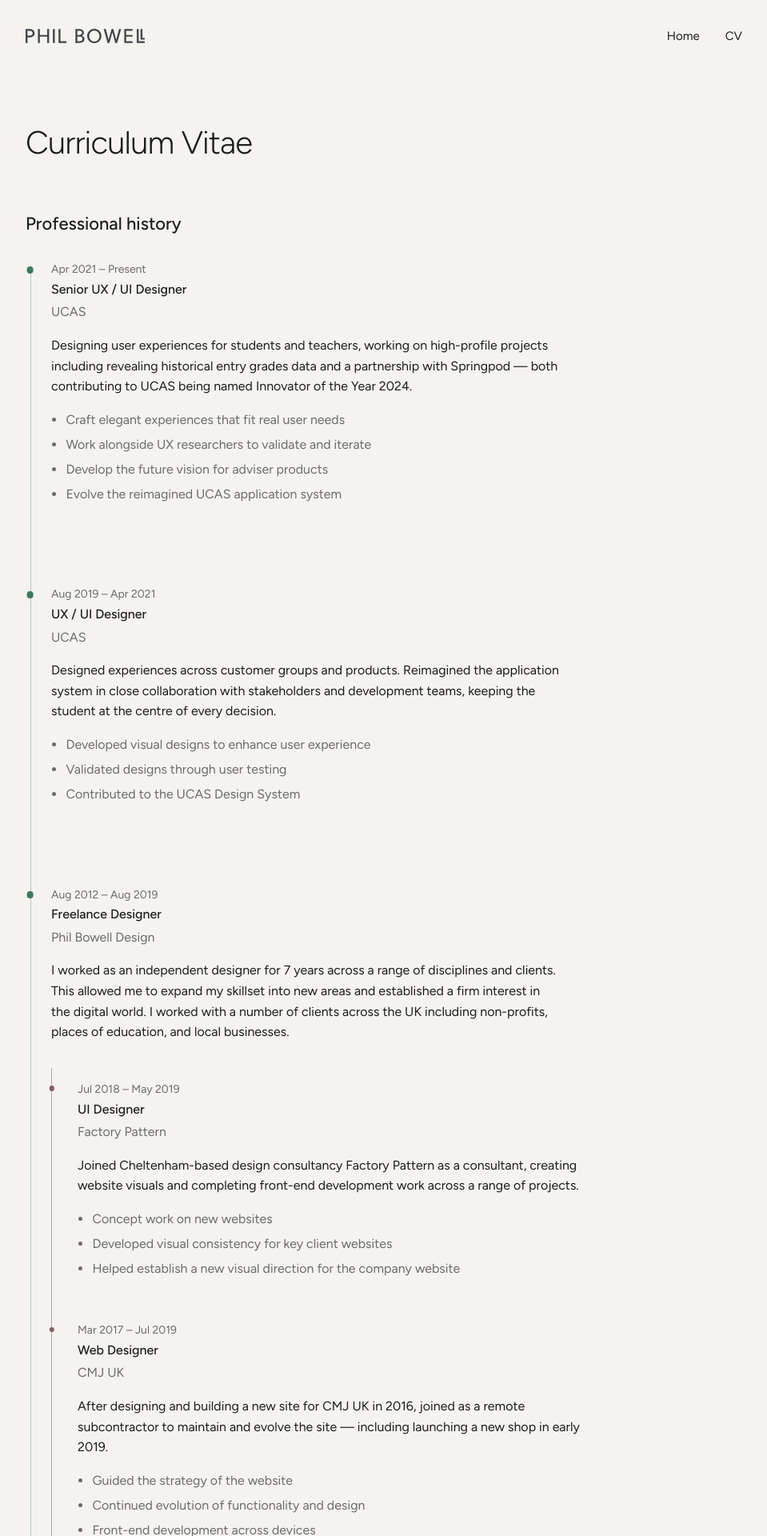
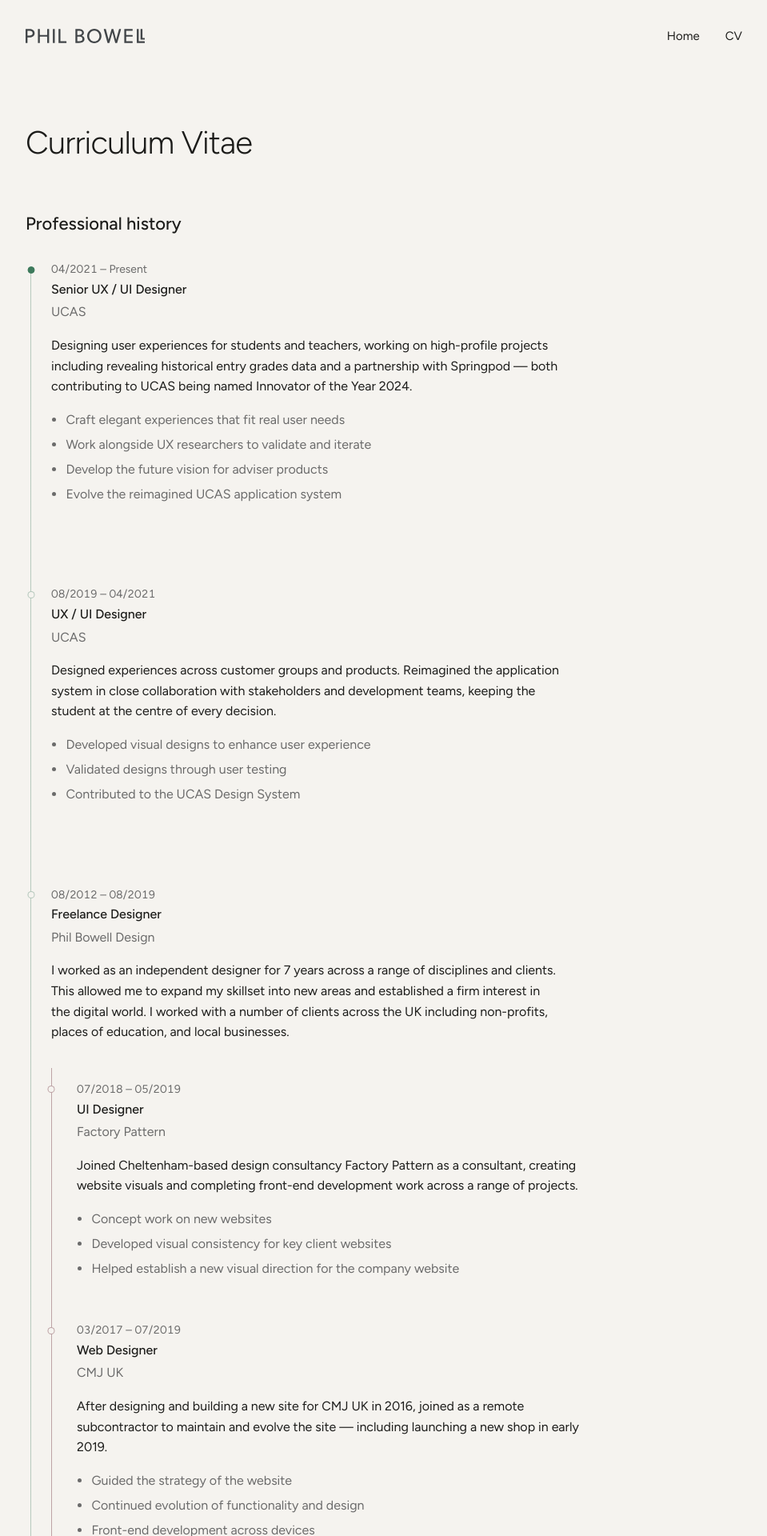
Before and after one commit to philbowell/philbowell.github.io, a Jekyll site: the page built from cv.md, in a window 1280 px wide. Shown: the top 1920 px of the page at 80% size, without its empty margins (160-1119 px from the left). Built offline with Jekyll 4.4.1, drawn with Linux system fonts in a browser that asks for light colours; some of the changed text lies outside the part shown.

Commit message:
Refine CV timeline and skills
Closes #11

```diff
--- a/assets/css/style.css
+++ b/assets/css/style.css
@@ -159,12 +159,17 @@ a {
   padding-top: 0;
 }
 
+.cv-section[aria-labelledby="skills"] {
+  border-top: 0;
+}
+
 .cv-section h2 {
   margin-top: 0;
   margin-bottom: var(--space-md);
 }
 
 .cv-timeline {
+  --cv-line-color: color-mix(in srgb, var(--color-accent) 34%, transparent);
   --cv-timeline-x: 0.35rem;
   padding-left: var(--space-md);
   position: relative;
@@ -173,11 +178,16 @@ a {
 .cv-timeline::before {
   content: "";
   position: absolute;
-  top: 0.35rem;
+  top: 0.7rem;
   bottom: 0.35rem;
   left: var(--cv-timeline-x);
   width: 1px;
-  background: color-mix(in srgb, var(--color-accent) 34%, transparent);
+  background: linear-gradient(
+    to bottom,
+    var(--cv-line-color) 0%,
+    var(--cv-line-color) calc(100% - var(--space-lg)),
+    color-mix(in srgb, var(--color-accent) 0%, transparent) 100%
+  );
 }
 
 .cv-role,
@@ -204,11 +214,14 @@ a {
   content: "";
   position: absolute;
   top: calc((var(--space-md) * 1.25) + 0.42rem);
-  left: calc(var(--cv-timeline-x) - var(--space-md));
+  left: calc(var(--cv-timeline-x) - var(--space-md) + 1px);
   width: 0.55rem;
+  min-width: 9px;
   height: 0.55rem;
+  min-height: 9px;
+  border: 1px solid var(--cv-line-color);
   border-radius: 50%;
-  background: var(--color-accent);
+  background: var(--color-bg);
   transform: translateX(-50%);
   z-index: 1;
 }
@@ -221,13 +234,29 @@ a {
 
 .cv-role:first-child::before {
   top: 0.42rem;
+  border-color: var(--color-accent);
+  background: var(--color-accent);
+  animation: cv-current-pulse 2.4s ease-out infinite;
+}
+
+@keyframes cv-current-pulse {
+  0% {
+    box-shadow: 0 0 0 0 color-mix(in srgb, var(--color-accent) 30%, transparent);
+  }
+
+  70% {
+    box-shadow: 0 0 0 0.45rem color-mix(in srgb, var(--color-accent) 0%, transparent);
+  }
+
+  100% {
+    box-shadow: 0 0 0 0 color-mix(in srgb, var(--color-accent) 0%, transparent);
+  }
 }
 
 .cv-role h3,
 .cv-subrole h4,
 .cv-project h3,
-.cv-skill-grid h3,
-.cv-education h3 {
+.cv-skill-list h3 {
   font-size: 1rem;
   font-weight: 500;
   line-height: 1.4;
@@ -236,8 +265,7 @@ a {
 
 .cv-role p,
 .cv-subrole p,
-.cv-project p,
-.cv-education p {
+.cv-project p {
   max-width: 62ch;
 }
 
@@ -248,6 +276,8 @@ a {
 
 .cv-date {
   font-size: 0.875rem;
+  font-variant-numeric: tabular-nums;
+  font-feature-settings: "tnum";
   margin-bottom: 0.15rem;
 }
 
@@ -257,24 +287,39 @@ a {
 
 .cv-role ul,
 .cv-subrole ul,
-.cv-skill-grid ul {
+.cv-skill-list ul {
   color: var(--color-secondary);
   padding-left: 1.15rem;
 }
 
 .cv-role li,
 .cv-subrole li,
-.cv-skill-grid li {
+.cv-skill-list li {
   margin-bottom: 0.35rem;
 }
 
 .cv-role-children {
   --cv-branch-color: #8a5a63;
+  --cv-branch-line-color: color-mix(in srgb, var(--cv-branch-color) 52%, transparent);
   margin-top: var(--space-md);
   margin-left: 0;
   padding-left: var(--space-md);
-  border-left: 1px solid color-mix(in srgb, var(--cv-branch-color) 52%, transparent);
   position: relative;
+}
+
+.cv-role-children::before {
+  content: "";
+  position: absolute;
+  top: 0;
+  bottom: 0.35rem;
+  left: 0;
+  width: 1px;
+  background: linear-gradient(
+    to bottom,
+    var(--cv-branch-line-color) 0%,
+    var(--cv-branch-line-color) calc(100% - var(--space-md)),
+    color-mix(in srgb, var(--cv-branch-color) 0%, transparent) 100%
+  );
 }
 
 .cv-subrole {
@@ -288,9 +333,12 @@ a {
   top: calc(var(--space-sm) + 0.42rem);
   left: calc(var(--space-md) * -1);
   width: 0.4rem;
+  min-width: 9px;
   height: 0.4rem;
+  min-height: 9px;
+  border: 1px solid var(--cv-branch-line-color);
   border-radius: 50%;
-  background: var(--cv-branch-color);
+  background: var(--color-bg);
   transform: translateX(-50%);
   z-index: 1;
 }
@@ -299,29 +347,53 @@ a {
   margin-top: var(--space-sm);
 }
 
-.cv-project-list,
-.cv-education-list {
+.cv-project-list {
   max-width: 72ch;
 }
 
-.cv-skill-grid {
+.cv-skill-list {
   display: grid;
-  grid-template-columns: repeat(3, minmax(0, 1fr));
-  gap: var(--space-md);
+  gap: calc(var(--space-md) * 1.15);
 }
 
-.cv-skill-grid ul {
-  margin-top: var(--space-sm);
+.cv-skill-list h3 {
+  color: color-mix(in srgb, var(--color-secondary) 70%, transparent);
+  font-size: 0.875rem;
+  font-weight: 500;
+  letter-spacing: 0.05em;
+  margin-bottom: var(--space-sm);
+  text-transform: uppercase;
 }
 
-.cv-education {
-  padding-block: var(--space-md);
-  border-top: 1px solid color-mix(in srgb, var(--color-text) 8%, transparent);
+.cv-skill-list ul {
+  margin-top: 0;
 }
 
-.cv-education:first-child {
-  border-top: 0;
-  padding-top: 0;
+.cv-inline-list {
+  display: flex;
+  flex-wrap: wrap;
+  gap: 0.15rem 0;
+  list-style: none;
+  padding-left: 0;
+}
+
+.cv-skill-list .cv-inline-list {
+  padding-left: 0;
+}
+
+.cv-inline-list li {
+  display: inline-flex;
+  align-items: center;
+  color: color-mix(in srgb, var(--color-text) 72%, var(--color-secondary));
+  font-size: 1rem;
+  line-height: 1.6;
+  margin-bottom: 0;
+}
+
+.cv-inline-list li + li::before {
+  content: "·";
+  margin-inline: 0.35rem;
+  color: color-mix(in srgb, var(--color-secondary) 78%, transparent);
 }
 
 /* Responsive */
@@ -334,8 +406,7 @@ a {
   }
 
   .cv-role,
-  .cv-project,
-  .cv-skill-grid {
+  .cv-project {
     grid-template-columns: 1fr;
     gap: var(--space-sm);
   }
--- a/cv.md
+++ b/cv.md
@@ -13,7 +13,7 @@ title: CV
   <div class="cv-timeline">
     <article class="cv-role">
       <div class="cv-role-content">
-        <p class="cv-date">Apr 2021 – Present</p>
+        <p class="cv-date">04/2021 – Present</p>
         <h3>Senior UX / UI Designer</h3>
         <p class="cv-org">UCAS</p>
         <p>Designing user experiences for students and teachers, working on high-profile projects including revealing historical entry grades data and a partnership with Springpod — both contributing to UCAS being named Innovator of the Year 2024.</p>
@@ -28,7 +28,7 @@ title: CV
 
     <article class="cv-role">
       <div class="cv-role-content">
-        <p class="cv-date">Aug 2019 – Apr 2021</p>
+        <p class="cv-date">08/2019 – 04/2021</p>
         <h3>UX / UI Designer</h3>
         <p class="cv-org">UCAS</p>
         <p>Designed experiences across customer groups and products. Reimagined the application system in close collaboration with stakeholders and development teams, keeping the student at the centre of every decision.</p>
@@ -42,14 +42,14 @@ title: CV
 
     <article class="cv-role">
       <div class="cv-role-content">
-        <p class="cv-date">Aug 2012 – Aug 2019</p>
+        <p class="cv-date">08/2012 – 08/2019</p>
         <h3>Freelance Designer</h3>
         <p class="cv-org">Phil Bowell Design</p>
         <p>I worked as an independent designer for 7 years across a range of disciplines and clients. This allowed me to expand my skillset into new areas and established a firm interest in the digital world. I worked with a number of clients across the UK including non-profits, places of education, and local businesses.</p>
 
         <div class="cv-role-children">
           <article class="cv-subrole">
-            <p class="cv-date">Jul 2018 – May 2019</p>
+            <p class="cv-date">07/2018 – 05/2019</p>
             <h4>UI Designer</h4>
             <p class="cv-org">Factory Pattern</p>
             <p>Joined Cheltenham-based design consultancy Factory Pattern as a consultant, creating website visuals and completing front-end development work across a range of projects.</p>
@@ -61,7 +61,7 @@ title: CV
           </article>
 
           <article class="cv-subrole">
-            <p class="cv-date">Mar 2017 – Jul 2019</p>
+            <p class="cv-date">03/2017 – 07/2019</p>
             <h4>Web Designer</h4>
             <p class="cv-org">CMJ UK</p>
             <p>After designing and building a new site for CMJ UK in 2016, joined as a remote subcontractor to maintain and evolve the site — including launching a new shop in early 2019.</p>
@@ -95,7 +95,7 @@ title: CV
 
     <article class="cv-role">
       <div class="cv-role-content">
-        <p class="cv-date">Oct 2010 – Aug 2012</p>
+        <p class="cv-date">10/2010 – 08/2012</p>
         <h3>Graphic Designer</h3>
         <p class="cv-org">Herald Chase Group</p>
         <p>Part of the print design team serving local and national clients including Enterprise Rent-a-Car, Pack &amp; Send, and Twofold. Also responsible for managing and consistently applying the company brand across print material.</p>
@@ -104,22 +104,40 @@ title: CV
 
     <article class="cv-role">
       <div class="cv-role-content">
-        <p class="cv-date">Nov 2007 – Oct 2010</p>
+        <p class="cv-date">11/2007 – 10/2010</p>
         <h3>Graphic Designer &amp; Studio Manager</h3>
         <p class="cv-org">Trafalgar Media Advertising</p>
         <p>One of the main designers in a team specialising in housing industry work. Lead designer on key projects for clients including Barratt Homes, Antler Homes, and TA Fisher. Later promoted to Studio Manager, overseeing workflow and coordinating with the print department.</p>
       </div>
     </article>
+
+    <article class="cv-role">
+      <div class="cv-role-content">
+        <p class="cv-date">2004–2007</p>
+        <h3>BA (Hons) Graphic Design</h3>
+        <p class="cv-org">University of Gloucestershire</p>
+        <p>2:1 degree classification.</p>
+      </div>
+    </article>
   </div>
 </section>
 
-<section class="cv-section" aria-labelledby="tools-expertise">
-  <h2 id="tools-expertise">Tools &amp; expertise</h2>
+<section class="cv-section" aria-labelledby="skills">
+  <h2 id="skills">Skills</h2>
 
-  <div class="cv-skill-grid">
+  <div class="cv-skill-list">
     <div>
-      <h3>Design Tools</h3>
-      <ul>
+      <h3>Design</h3>
+      <ul class="cv-inline-list">
+        <li>UX Design</li>
+        <li>UI Design</li>
+        <li>Design Systems</li>
+        <li>User Testing</li>
+        <li>Graphic Design</li>
+        <li>Brand Identity</li>
+        <li>Print Design</li>
+      </ul>
+      <ul class="cv-inline-list">
         <li>Figma</li>
         <li>Axure RP</li>
         <li>Sketch</li>
@@ -131,50 +149,24 @@ title: CV
     </div>
 
     <div>
-      <h3>Development</h3>
-      <ul>
+      <h3>Dev</h3>
+      <ul class="cv-inline-list">
         <li>HTML &amp; CSS</li>
         <li>Git / Source Control</li>
         <li>Front-end Development</li>
         <li>Responsive Design</li>
+        <li>Claude Code</li>
+        <li>Codex</li>
       </ul>
     </div>
 
     <div>
-      <h3>Disciplines</h3>
-      <ul>
-        <li>UX Design</li>
-        <li>UI Design</li>
-        <li>Design Systems</li>
-        <li>User Testing</li>
-        <li>Graphic Design</li>
-        <li>Brand Identity</li>
-        <li>Print Design</li>
+      <h3>Sectors</h3>
+      <ul class="cv-inline-list">
+        <li>B2B</li>
+        <li>B2C</li>
+        <li>Non-profit</li>
       </ul>
     </div>
   </div>
 </section>
-
-<section class="cv-section" aria-labelledby="academic-background">
-  <h2 id="academic-background">Academic background</h2>
-
-  <div class="cv-education-list">
-    <article class="cv-education">
-      <h3>University of Gloucestershire</h3>
-      <p>2:1 BA (Hons) Graphic Design</p>
-      <p class="cv-date">2004–2007</p>
-    </article>
-
-    <article class="cv-education">
-      <h3>New College Nottingham</h3>
-      <p>Level 3 Diploma in Foundation Studies Art &amp; Design — Merit</p>
-      <p class="cv-date">2003–2004</p>
-    </article>
-
-    <article class="cv-education">
-      <h3>Minster School Southwell</h3>
-      <p>A-Level Fine Art (B) · Design &amp; Technology: Product Design (B) · Geography (A)</p>
-      <p class="cv-date">2001–2003</p>
-    </article>
-  </div>
-</section>
```
Also changed, not shown: .codex/plans/refine-cv-timeline-and-skills-presentation.md (added).
